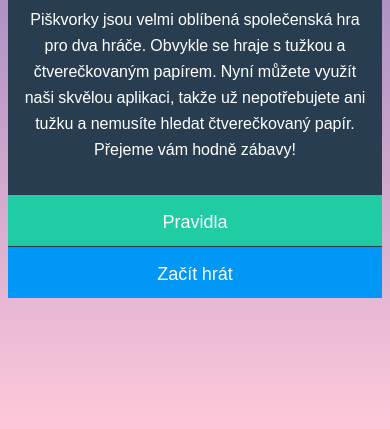
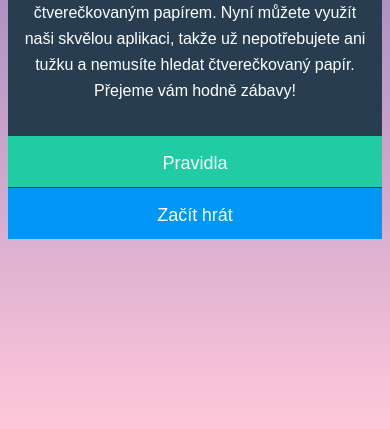
Before and after one commit to Marii125/piskvorky, a plain HTML site: page index.html in a window 390 px wide. Shown: the part 415-844 px from the top of the page. Drawn offline with Linux system fonts and the light colour scheme.

Commit message:
Úprava background, aby se neopakovalo, přidání media query

```diff
--- a/styly.css
+++ b/styly.css
@@ -3,6 +3,8 @@ body {
   height: 100vh;
   margin-top: 0;
   margin-bottom: 0;
+  background-repeat: no-repeat;
+  background-attachment: fixed;
 }
 
 .container {
@@ -111,3 +113,10 @@ body {
   }
 
 }
+
+
+@media (max-width: 1536px) {
+  .container {
+    top: 3%;
+  }
+}
```
